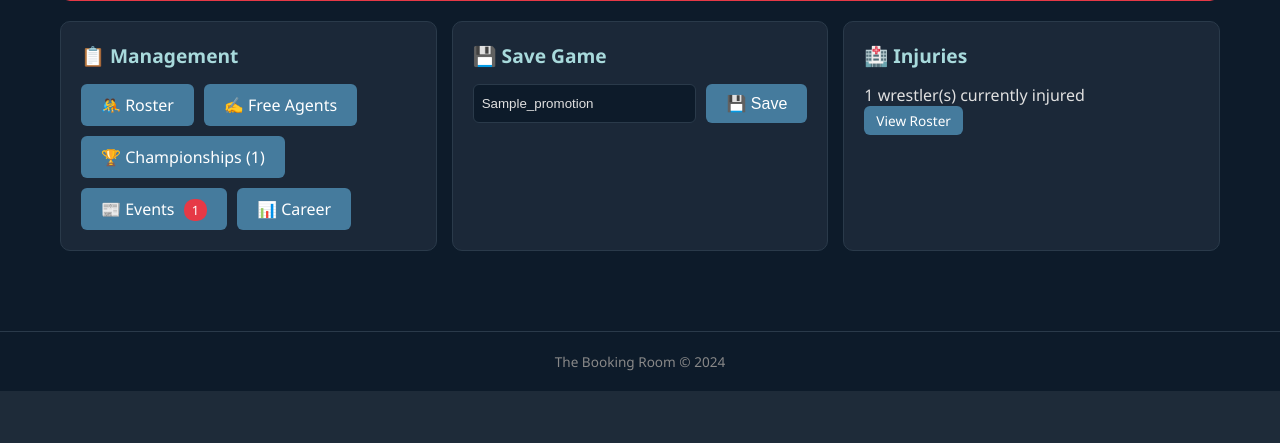
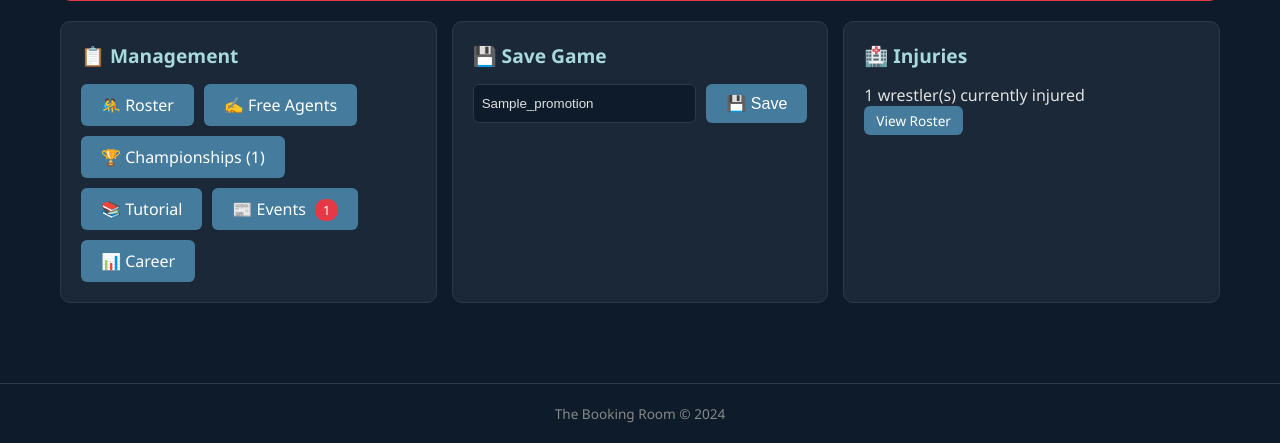
Before and after one commit to DLowPow/The-Booking-Room, a Flask app: template WrestlingGM/templates/dashboard.html in a window 1280 px wide. Shown: the part 541-984 px from the top of the page. Before the commit the page ends 932 px from the top, so only its background shows below. Run offline with Flask 3, Linux system fonts and the light colour scheme; the template is opened without the code that fills it: most values are stand-ins (such as "Sample title", 1, 10 or a date in 2020).

Commit message:
Update dashboard.html

```diff
--- a/WrestlingGM/templates/dashboard.html
+++ b/WrestlingGM/templates/dashboard.html
@@ -82,6 +82,7 @@
                 <a href="{{ url_for('roster') }}" class="btn btn-secondary">🤼 Roster</a>
                 <a href="{{ url_for('free_agents') }}" class="btn btn-secondary">✍️ Free Agents</a>
                 <a href="{{ url_for('championships') }}" class="btn btn-secondary">🏆 Championships ({{ champ_count }})</a>
+                <a href="{{ url_for('tutorial') }}" class="btn btn-secondary">📚 Tutorial</a>
                 <a href="{{ url_for('events') }}" class="btn btn-secondary">
                     📰 Events
                     {% if events %}
```
